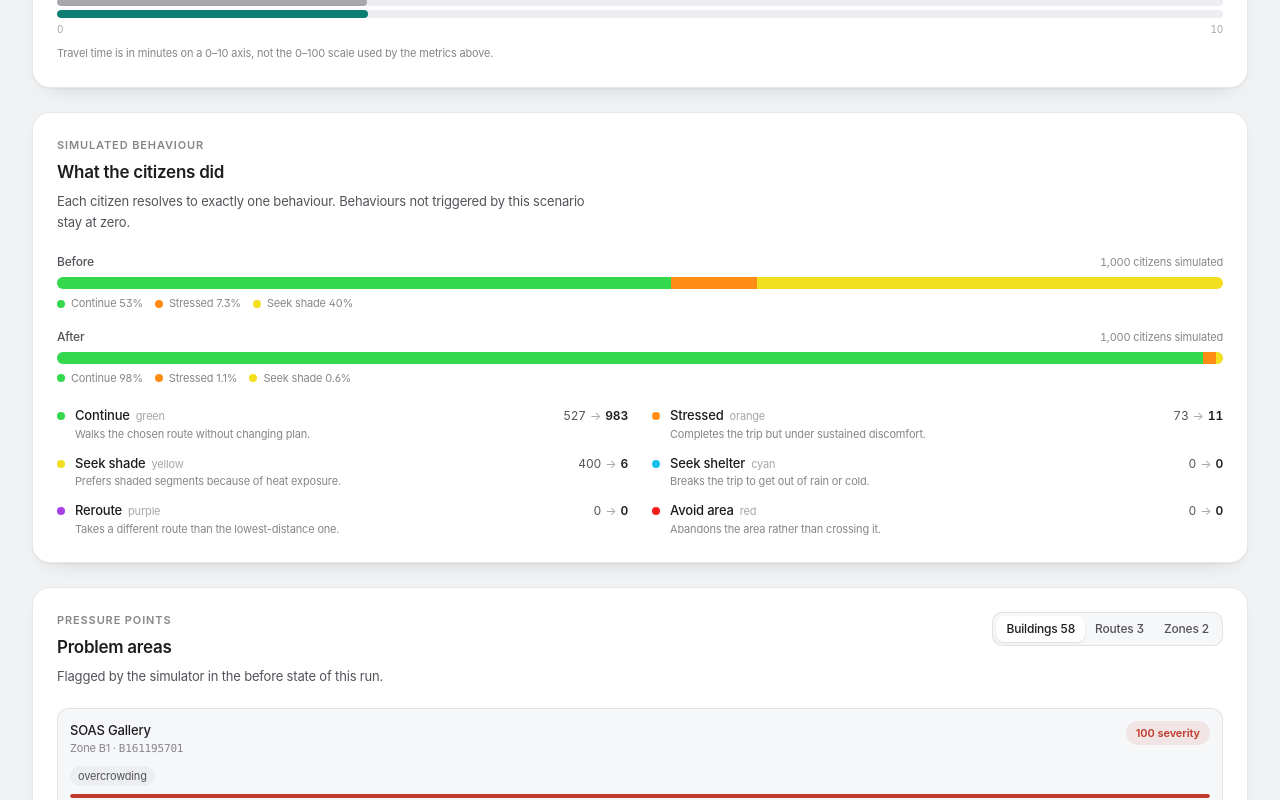
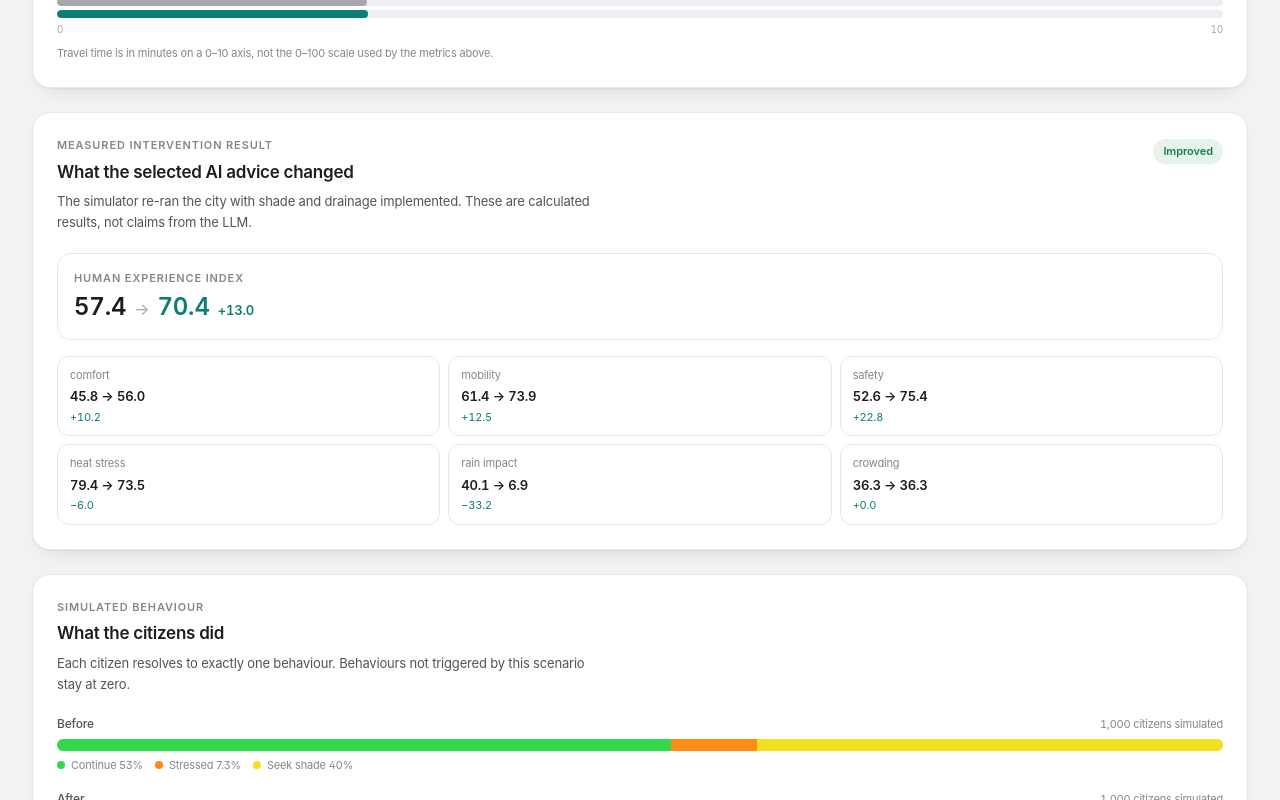
Before and after one commit to arnavmandre/Argus, a Next.js app in the folder frontend/: page / in a window 1280 px wide. Shown: the part 2580-3380 px from the top of the page. Built offline with nearby package versions, Linux system fonts and the light colour scheme.

Commit message:
Show measured impact of advisor interventions

```diff
--- /dev/null
+++ b/frontend/components/AdvisorImpactSummary.tsx
@@ -0,0 +1,88 @@
+"use client";
+
+import { Card, CardHeader } from "@/components/ui/Card";
+import { Pill } from "@/components/ui/Pill";
+import { formatDelta, formatMetric } from "@/lib/metric-format";
+import type { InterventionParameters, MetricKey, SimulationMetrics } from "@/lib/types";
+
+const ACTION_LABEL: Record<string, string> = {
+  shade_boost: "shade",
+  drainage_boost: "drainage",
+  route_capacity_boost: "pedestrian routes",
+};
+
+const SUPPORTING_METRICS: MetricKey[] = [
+  "comfort",
+  "mobility",
+  "safety",
+  "heat_stress",
+  "rain_impact",
+  "crowding",
+];
+
+export function AdvisorImpactSummary({
+  before,
+  after,
+  intervention,
+}: {
+  before: SimulationMetrics;
+  after: SimulationMetrics;
+  intervention: InterventionParameters;
+}) {
+  const actions = Object.keys(intervention)
+    .filter((key) => typeof intervention[key as keyof InterventionParameters] === "number")
+    .map((key) => ACTION_LABEL[key] ?? key);
+  const indexDelta = after.human_experience_index - before.human_experience_index;
+
+  if (actions.length === 0) {
+    return null;
+  }
+
+  return (
+    <Card className="border-accent-line bg-accent-soft">
+      <CardHeader
+        eyebrow="Measured intervention result"
+        title="What the selected AI advice changed"
+        description={`The simulator re-ran the city with ${actions.join(" and ")} implemented. These are calculated results, not claims from the LLM.`}
+        actions={
+          <Pill tone={indexDelta > 0 ? "positive" : indexDelta < 0 ? "negative" : "neutral"}>
+            {indexDelta > 0 ? "Improved" : indexDelta < 0 ? "Worsened" : "No change"}
+          </Pill>
+        }
+      />
+
+      <div className="mt-5 rounded-[14px] border border-accent-line bg-surface-1 p-4">
+        <p className="text-[11px] font-semibold uppercase tracking-[0.08em] text-ink-3">
+          Human Experience Index
+        </p>
+        <div className="mt-1 flex flex-wrap items-baseline gap-x-2 gap-y-1">
+          <span className="tabular text-2xl font-semibold text-ink">
+            {formatMetric("human_experience_index", before.human_experience_index)}
+          </span>
+          <span className="text-ink-4">→</span>
+          <span className="tabular text-2xl font-semibold text-accent">
+            {formatMetric("human_experience_index", after.human_experience_index)}
+          </span>
+          <span className="tabular text-[13px] font-semibold text-accent">
+            {formatDelta("human_experience_index", indexDelta)}
+          </span>
+        </div>
+      </div>
+
+      <div className="mt-4 grid gap-2 sm:grid-cols-2 lg:grid-cols-3">
+        {SUPPORTING_METRICS.map((metric) => {
+          const delta = after[metric] - before[metric];
+          return (
+            <div key={metric} className="rounded-[12px] border border-hairline bg-surface-1 px-3 py-2.5">
+              <p className="text-[11px] text-ink-3">{metric.replaceAll("_", " ")}</p>
+              <p className="mt-1 tabular text-[13px] font-semibold text-ink">
+                {formatMetric(metric, before[metric])} → {formatMetric(metric, after[metric])}
+              </p>
+              <p className="mt-0.5 tabular text-[11px] text-accent">{formatDelta(metric, delta)}</p>
+            </div>
+          );
+        })}
+      </div>
+    </Card>
+  );
+}
--- a/frontend/components/Dashboard.tsx
+++ b/frontend/components/Dashboard.tsx
@@ -4,6 +4,7 @@ import dynamic from "next/dynamic";
 import { useCallback, useState } from "react";
 
 import { AdvisorPanel } from "@/components/AdvisorPanel";
+import { AdvisorImpactSummary } from "@/components/AdvisorImpactSummary";
 import { RunExplainPanel } from "@/components/RunExplainPanel";
 import { RagAdvisorPanel } from "@/components/RagAdvisorPanel";
 import { BeforeAfterChart } from "@/components/BeforeAfterChart";
@@ -205,6 +206,13 @@ export function Dashboard({ bootstrap }: { bootstrap: Bootstrap }) {
                 after={run.after?.metrics}
                 interventionLabel={interventionLabel(run)}
               />
+              {run.after && Object.keys(run.intervention ?? {}).length > 0 ? (
+                <AdvisorImpactSummary
+                  before={run.before.metrics}
+                  after={run.after.metrics}
+                  intervention={run.intervention ?? {}}
+                />
+              ) : null}
               <BehaviorLegend
                 before={run.before.behavior_counts}
                 after={run.after?.behavior_counts}
```
